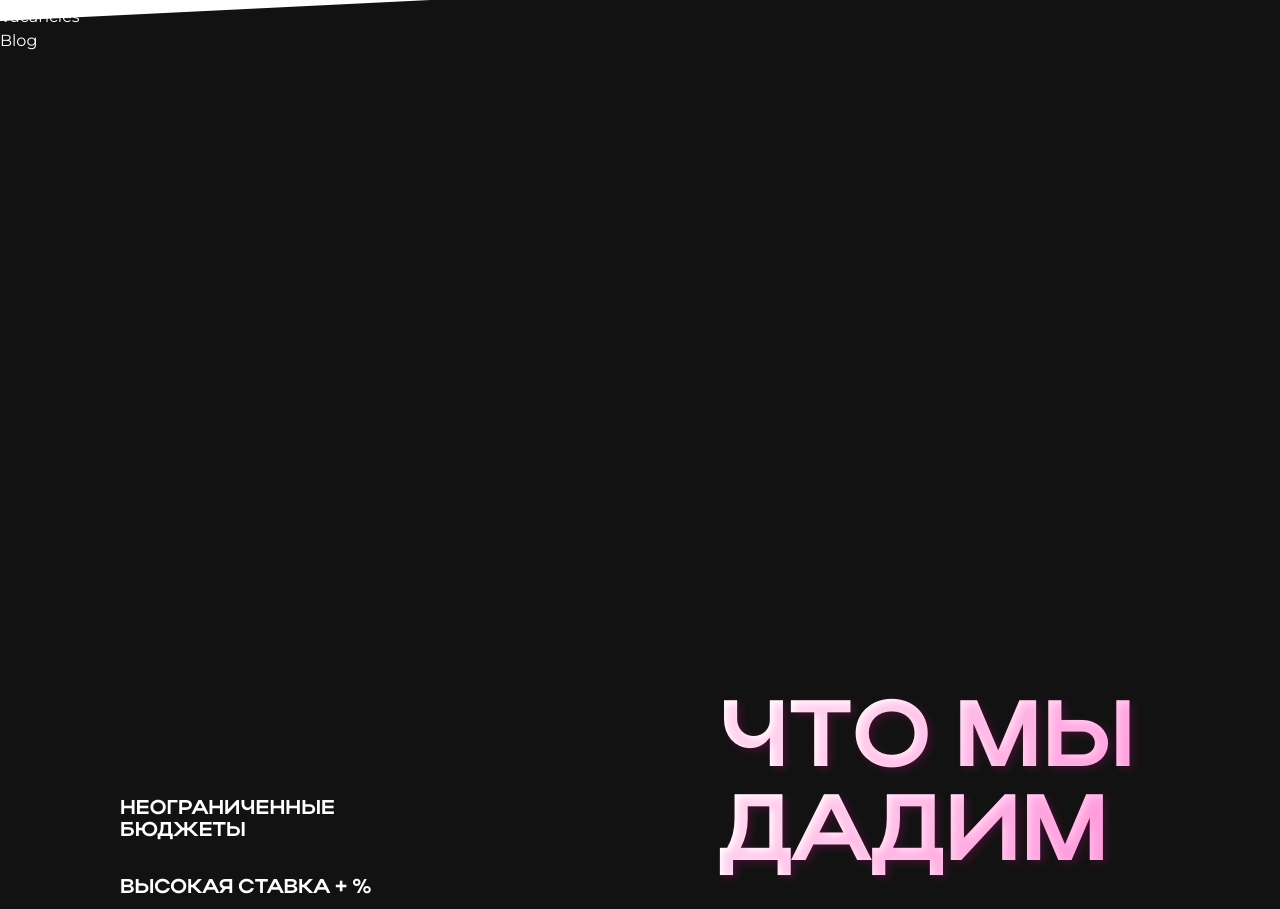
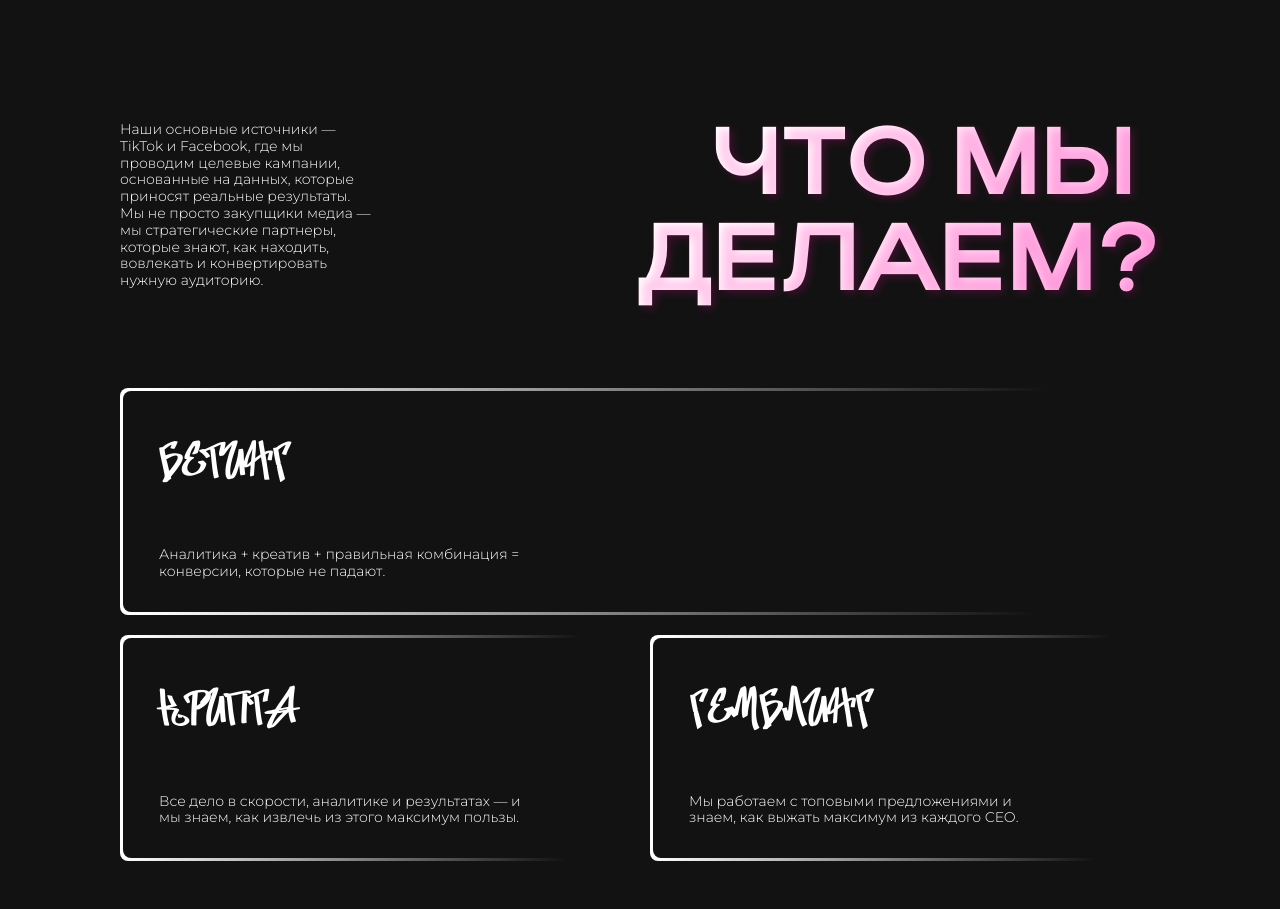
Before and after one commit to cyanidium-dev/traffic-game-frontend, a Next.js app: page /en in a window 1280 px wide. Shown: the part 1888-2797 px from the top of the page. Built offline with nearby package versions, Linux system fonts and the light colour scheme.

Commit message:
added about section

```diff
--- a/src/components/home/about/About.tsx
+++ b/src/components/home/about/About.tsx
@@ -1,3 +1,44 @@
+import * as motion from "motion/react-client";
+import { fadeInAnimation } from "@/utils/animationVariants";
+import Container from "@/components/shared/container/Container";
+import SectionTitle from "@/components/shared/sectionTitle/SectionTitle";
+import { useTranslations } from "next-intl";
+import ServicesList from "./ServicesList";
+import MarqueeLine from "./MarqueeLine";
+
 export default function About() {
-  return <section>About</section>;
+  const t = useTranslations("homePage.about");
+
+  return (
+    <section className="pt-[217px] xl:pt-[190px]">
+      <Container className="mb-[138px] xl:mb-[79px]">
+        <div className="md:flex md:flex-row-reverse md:justify-between mb-[196px] md:mb-[75px]">
+          <SectionTitle className="max-w-[262px] xl:max-w-[524px] mx-auto md:mx-0 mb-8 md:mb-0 text-[48px] xl:text-[96px] text-center md:text-right">
+            {t("title")}
+          </SectionTitle>
+          <motion.p
+            initial="hidden"
+            whileInView="visible"
+            exit="exit"
+            viewport={{ once: true, amount: 0.1 }}
+            variants={fadeInAnimation({ x: -100, delay: 1 })}
+            className="md:max-w-[251px] text-[14px] font-light leading-[120%]"
+          >
+            {t("description")}
+          </motion.p>
+        </div>
+        <ServicesList />
+      </Container>
+      <motion.div
+        initial="hidden"
+        whileInView="visible"
+        exit="exit"
+        viewport={{ once: true, amount: 0.1 }}
+        variants={fadeInAnimation({ delay: 1.4 })}
+        className="ml-[-1vw] md:ml-[-3vw] w-full h-[50px]"
+      >
+        <MarqueeLine />
+      </motion.div>
+    </section>
+  );
 }
--- /dev/null
+++ b/src/components/home/about/MarqueeLine.tsx
@@ -0,0 +1,25 @@
+"use client";
+import { useTranslations } from "next-intl";
+import Marquee from "react-fast-marquee";
+
+export default function MarqueeLine() {
+  const t = useTranslations("homePage.hero");
+
+  return (
+    <Marquee
+      autoFill={true}
+      speed={100}
+      className="min-w-[110vw] h-[50px] rotate-[2.96deg] md:rotate-[1.3deg] bg-[linear-gradient(90deg,_#F80498_30.2%,_#920259_59.69%)] text-black"
+    >
+      <span className="inline-block mt-2 mx-[3px] font-actay text-[36px] font-bold uppercase">
+        {t("betting")}
+      </span>
+      <span className="inline-block mt-2 mx-[3px] font-actay text-[36px] font-bold uppercase">
+        {t("crypto")}
+      </span>
+      <span className="inline-block mt-2 mx-[3px] font-actay text-[36px] font-bold uppercase">
+        {t("gambling")}
+      </span>
+    </Marquee>
+  );
+}
--- /dev/null
+++ b/src/components/home/about/ServiceCard.tsx
@@ -0,0 +1,26 @@
+import * as motion from "motion/react-client";
+import { listItemVariantsLeft } from "@/utils/animationVariants";
+
+interface ServiceCardProps {
+  service: { title: string; description: string };
+}
+
+export default function ServiceCard({ service }: ServiceCardProps) {
+  const { title, description } = service;
+
+  return (
+    <motion.li
+      variants={listItemVariantsLeft}
+      className="p-[3px] bg-[linear-gradient(93.51deg,_#FFFFFF_2.88%,_#121212_88%)] rounded-[8px] md:first:w-full md:w-[calc(50%-10px)]"
+    >
+      <div className="bg-black py-8 px-9 rounded-[8px]">
+        <h3 className="mb-[51px] font-guano-apes text-[48px] font-medium uppercase">
+          {title}
+        </h3>
+        <p className="max-w-[367px] text-[14px] font-light leading-[120%]">
+          {description}
+        </p>
+      </div>
+    </motion.li>
+  );
+}
--- /dev/null
+++ b/src/components/home/about/ServicesList.tsx
@@ -0,0 +1,29 @@
+import * as motion from "motion/react-client";
+import { listVariants } from "@/utils/animationVariants";
+import { useTranslations } from "next-intl";
+import ServiceCard from "./ServiceCard";
+
+export default function ServicesList() {
+  const t = useTranslations("homePage.about");
+
+  const servicesList = [
+    { title: t("betting.title"), description: t("betting.description") },
+    { title: t("crypto.title"), description: t("crypto.description") },
+    { title: t("gambling.title"), description: t("gambling.description") },
+  ];
+
+  return (
+    <motion.ul
+      initial="hidden"
+      whileInView="visible"
+      exit="exit"
+      viewport={{ once: true, amount: 0.2 }}
+      variants={listVariants({ staggerChildren: 0.4, delayChildren: 0.8 })}
+      className="flex flex-col md:flex-row gap-y-[26px] md:gap-5 md:flex-wrap"
+    >
+      {servicesList.map((service, idx) => (
+        <ServiceCard key={idx} service={service} />
+      ))}
+    </motion.ul>
+  );
+}
--- a/src/components/home/hero/Hero.tsx
+++ b/src/components/home/hero/Hero.tsx
@@ -16,7 +16,8 @@ export default function Hero() {
         whileInView="visible"
         exit="exit"
         viewport={{ once: true, amount: 0.1 }}
-        variants={fadeInAnimation({ delay: 1 })}
+        variants={fadeInAnimation({ delay: 1.4 })}
+        className="absolute z-10 md:-z-10 top-3 md:top-[705px] xl:top-[825px] left-[-1vw] md:left-[-3vw] w-full h-[27px] xl:h-[50px]"
       >
         <MarqueeLine />
       </motion.div>
--- a/src/components/home/hero/MarqueeLine.tsx
+++ b/src/components/home/hero/MarqueeLine.tsx
@@ -9,7 +9,7 @@ export default function MarqueeLine() {
     <Marquee
       autoFill={true}
       speed={100}
-      className="absolute z-10 md:-z-10 top-0 md:top-[705px] xl:top-[825px] left-[-1vw] md:left-[-3vw] min-w-[110vw] md:min-w-[40vw] h-[27px] xl:h-[50px] rotate-[7.47deg] md:rotate-[17.04deg] bg-[linear-gradient(90deg,_#F80498_30.2%,_#920259_59.69%)] text-black"
+      className="min-w-[110vw] md:min-w-[40vw] h-[27px] xl:h-[50px] rotate-[7.47deg] md:rotate-[17.04deg] bg-[linear-gradient(90deg,_#F80498_30.2%,_#920259_59.69%)] text-black"
     >
       <span className="inline-block mt-1 xl:mt-2 mx-[3px] font-actay text-[19px] xl:text-[36px] font-bold uppercase">
         {t("betting")}
--- a/src/components/shared/buttons/MainButton.tsx
+++ b/src/components/shared/buttons/MainButton.tsx
@@ -23,11 +23,14 @@ export default function MainButton({
       type={type}
       disabled={disabled}
       onClick={onClick}
-      className={`relative enabled:cursor-pointer flex items-center justify-center w-full h-[45px] px-3 rounded-full bg-main text-white
-        text-[13px] font-actay font-bold leading-none uppercase xl:enabled:hover:brightness-125 enabled:focus-visible:brightness-125
-        disabled:bg-main/60 disabled:text-white/60
+      className={`group relative overflow-hidden enabled:cursor-pointer flex items-center justify-center w-full h-[45px] px-3 rounded-full bg-main text-white
+        text-[13px] font-actay font-bold leading-none uppercase disabled:bg-main/60 disabled:text-white/60
         transition duration-300 ease-in-out ${className}`}
     >
+      <span
+        className="absolute top-0 left-[-150%] w-full h-full bg-gradient-to-r from-white/40 via-black/30 to-white/40 opacity-70
+skew-x-[-40deg] xl:group-enabled:group-hover:left-[120%] transition-all duration-[800ms] ease-in-out"
+      />
       <span className="leading-none mt-1">
         {children}
         {isLoading ? <LoaderIcon /> : null}
--- a/src/components/shared/sectionTitle/SectionTitle.tsx
+++ b/src/components/shared/sectionTitle/SectionTitle.tsx
@@ -9,14 +9,14 @@ const container = {
   hidden: {},
   visible: {
     transition: {
-      staggerChildren: 0.05,
+      staggerChildren: 0.08,
     },
   },
 };
 
 const letter = {
   hidden: { opacity: 0, y: 20 },
-  visible: { opacity: 1, y: 0, transition: { ease: "easeOut", duration: 0.6 } },
+  visible: { opacity: 1, y: 0, transition: { ease: "easeOut", duration: 0.7 } },
 };
 
 export default function SectionTitle({
--- a/src/utils/animationVariants.ts
+++ b/src/utils/animationVariants.ts
@@ -47,6 +47,20 @@ export const listItemVariants = {
   visible: {
     opacity: 1,
     y: 0,
+    transition: { duration: 0.5, ease: "easeOut" },
+  },
+  exit: {
+    opacity: 0,
+    scale: 0.95,
+    transition: { duration: 0.5, ease: "easeOut" },
+  },
+};
+
+export const listItemVariantsLeft = {
+  hidden: { opacity: 0, x: 100 },
+  visible: {
+    opacity: 1,
+    x: 0,
     transition: { duration: 0.5, ease: "easeOut" },
   },
   exit: {
```
